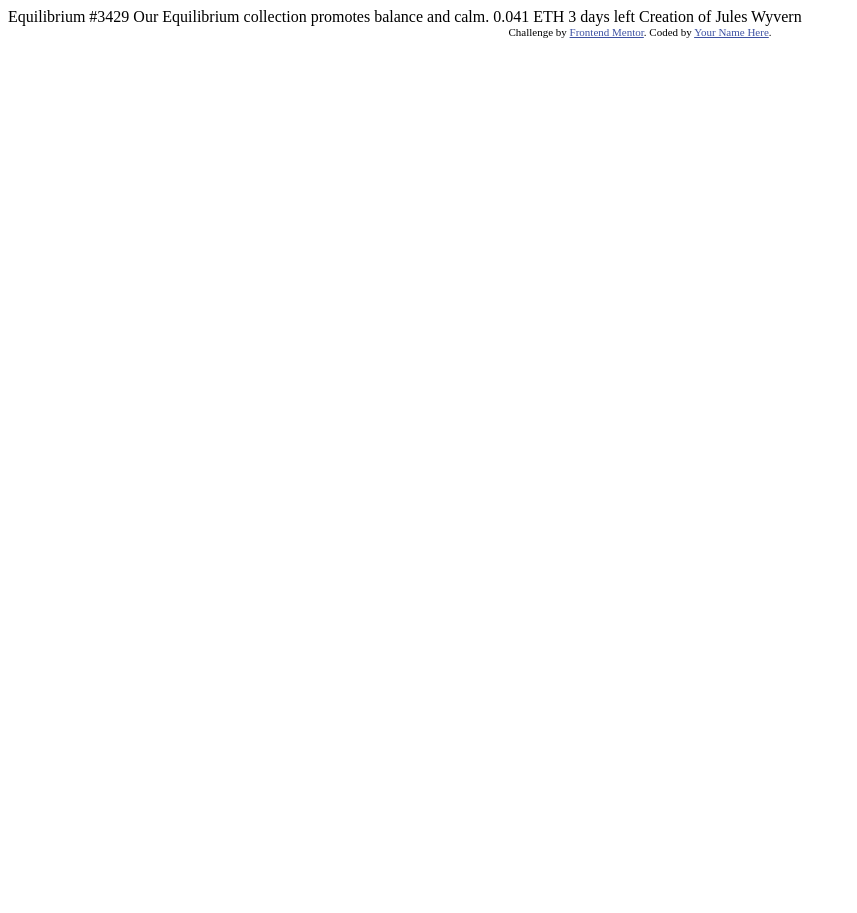
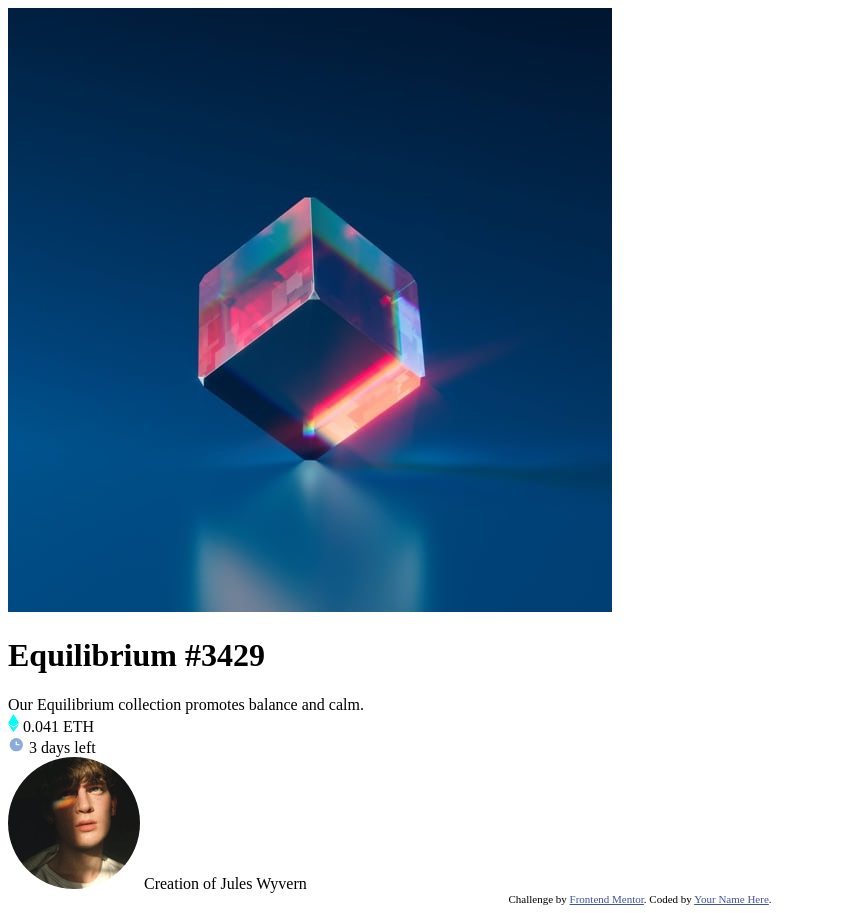
Before and after one commit to matebeing/nft-preview-card-component-main, a plain HTML site: page index.html in a window 1280 px wide. Shown: the whole page, without its empty margins (0-857 px from the left). Before the commit the page ends 800 px from the top, so only its background shows below. Drawn offline with Linux system fonts and the light colour scheme.

Commit message:
[FEATURE] HTML structure

```diff
--- a/index.html
+++ b/index.html
@@ -15,15 +15,31 @@
   </style>
 </head>
 <body>
-
-  Equilibrium #3429
-
-  Our Equilibrium collection promotes balance and calm.
-
-  0.041 ETH
-  3 days left
-
-  Creation of Jules Wyvern
+  <main>
+    <div>
+      <img src="/images/image-equilibrium.jpg" alt="Equilibrium" srcset="">
+      <div>
+        <h1>Equilibrium #3429</h1>
+        <span>
+          Our Equilibrium collection promotes balance and calm.
+        </span>
+        <div class="info">
+          <div class="info-value">
+            <img src="images/icon-ethereum.svg" alt="">
+            <span>0.041 ETH</span>
+          </div>
+          <div class="info-time">
+            <img src="images/icon-clock.svg" alt="">
+            <span>3 days left</span>
+          </div>
+        </div>
+        <div class="creator">
+          <img src="/images/image-avatar.png" alt="Avatar">
+          <span>Creation of <span>Jules Wyvern</span></span>
+        </div>
+      </div>
+    </div>
+  </main>
 
   <div class="attribution">
     Challenge by <a href="https://www.frontendmentor.io?ref=challenge" target="_blank">Frontend Mentor</a>.
```
